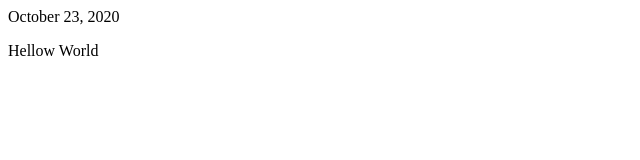
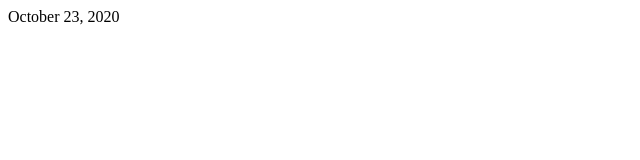
Before and after one commit to ihall21/ihall21.github.io, a plain HTML site: page index.html in a window 1280 px wide. Shown: the full height of the page, 0-640 px from the left. Drawn offline with Linux system fonts and the light colour scheme.

Commit message:
Update index.html

```diff
--- a/index.html
+++ b/index.html
@@ -1,6 +1,6 @@
-<html lang="en">
+
 <body>
 <div class=”entry-meta”><a class=”entry-date published”>October 23, 2020</a></div>
-  <p>Hellow World</p>
+
 </body>
 </html>
```
